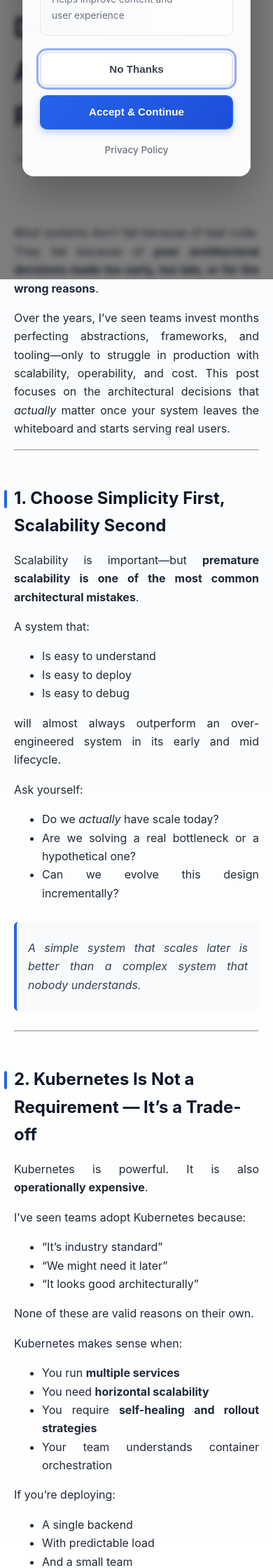
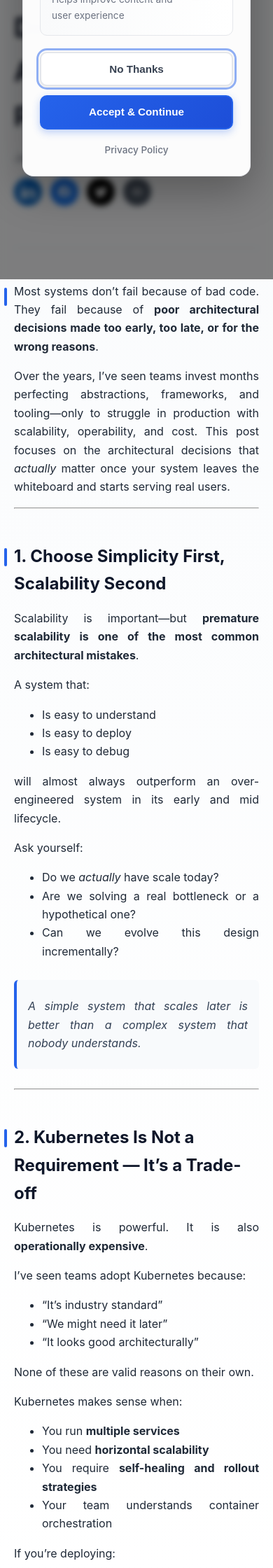
Before and after one commit to aloknecessary/aloknecessary.github.io, a Jekyll site: the page built from _blogs/2026-01-30-architecture-decisions.md, in a window 390 px wide. Shown: the part 501-2741 px from the top of the page at 70% size. Built offline with Jekyll 4.4.1, drawn with Linux system fonts in a browser that asks for light colours.

Commit message:
feature: adding share option

```diff
--- a/_includes/head.html
+++ b/_includes/head.html
@@ -1,6 +1,17 @@
 <link rel="icon" type="image/png" sizes="32x32" href="{{ '/assets/favicon/favicon-96x96.png' | relative_url }}">
 <link rel="icon" type="image/png" sizes="16x16" href="{{ '/assets/favicon/favicon-192x192.png' | relative_url }}">
 <link rel="shortcut icon" href="{{ '/assets/favicon/favicon.ico' | relative_url }}">
+
+<meta property="og:title" content="{{ page.title }}">
+<meta property="og:description" content="{{ page.excerpt | strip_html | strip_newlines }}">
+<meta property="og:url" content="{{ page.url | absolute_url }}">
+<meta property="og:type" content="article">
+
+<meta name="twitter:card" content="summary_large_image">
+<meta name="twitter:title" content="{{ page.title }}">
+<meta name="twitter:description" content="{{ page.excerpt | strip_html | strip_newlines }}">
+
+
 <link rel="alternate" type="application/atom+xml"
       title="Aloknecessary – Blog Feed"
       href="{{ '/feed.xml' | relative_url }}">
--- /dev/null
+++ b/_includes/share.html
@@ -0,0 +1,184 @@
+<div class="share-bar">
+  <!-- Native Share (Mobile Only) -->
+  <button id="nativeShare" class="share-icon mobile-only" aria-label="Share">
+    <svg viewBox="0 0 24 24">
+      <path
+        fill="currentColor"
+        d="M18 16.08c-.76 0-1.44.3-1.96.77L8.91 12.7a2.48 2.48 0 000-1.39l7-4.11A2.5 2.5 0 1015.5 5c0 .23.03.45.08.66l-7 4.11a2.5 2.5 0 100 4.46l7.05 4.14c-.05.2-.08.41-.08.63a2.5 2.5 0 102.5-2.5z"
+      />
+    </svg>
+  </button>
+
+  <!-- LinkedIn -->
+  <a
+    class="share-icon"
+    href="https://www.linkedin.com/sharing/share-offsite/?url={{ page.url | absolute_url | uri_escape }}"
+    target="_blank"
+    rel="noopener noreferrer"
+    aria-label="Share on LinkedIn"
+  >
+    <svg viewBox="0 0 24 24">
+      <path
+        fill="currentColor"
+        d="M4.98 3.5C4.98 4.88 3.87 6 2.5 6S0 4.88 0 3.5 1.11 1 2.5 1 4.98 2.12 4.98 3.5zM0 8h5v16H0V8zm7.5 0h4.8v2.2h.07c.67-1.27 2.3-2.6 4.73-2.6C22 7.6 24 10 24 14v10h-5v-9c0-2.1-.04-4.8-2.93-4.8-2.94 0-3.39 2.3-3.39 4.6V24h-5V8z"
+      />
+    </svg>
+  </a>
+
+  <!-- Facebook -->
+  <a
+    class="share-icon"
+    href="https://www.facebook.com/sharer/sharer.php?u={{ page.url | absolute_url | uri_escape }}"
+    target="_blank"
+    rel="noopener noreferrer"
+    aria-label="Share on Facebook"
+  >
+    <svg viewBox="0 0 24 24">
+      <path
+        fill="currentColor"
+        d="M22 12a10 10 0 10-11.5 9.9v-7H8v-3h2.5V9.5C10.5 7 12 5.5 14.7 5.5c1.3 0 2.7.2 2.7.2v3H16c-1.5 0-2 .9-2 1.9V12H18l-.5 3H14v7A10 10 0 0022 12z"
+      />
+    </svg>
+  </a>
+
+  <!-- X -->
+  <a
+    class="share-icon"
+    href="https://twitter.com/intent/tweet?url={{ page.url | absolute_url | uri_escape }}&text={{ page.title | uri_escape }}"
+    target="_blank"
+    rel="noopener noreferrer"
+    aria-label="Share on X"
+  >
+    <svg viewBox="0 0 24 24">
+      <path
+        fill="currentColor"
+        d="M22.46 6c-.77.35-1.6.58-2.46.69a4.3 4.3 0 001.88-2.37 8.59 8.59 0 01-2.73 1.04 4.28 4.28 0 00-7.3 3.9A12.13 12.13 0 013 4.8a4.28 4.28 0 001.32 5.7A4.26 4.26 0 012.8 10v.05a4.28 4.28 0 003.43 4.2c-.4.1-.82.15-1.25.06a4.29 4.29 0 004 3 8.6 8.6 0 01-5.33 1.84A8.73 8.73 0 012 19.54 12.14 12.14 0 008.29 21c7.55 0 11.68-6.25 11.68-11.67 0-.18 0-.35-.01-.53A8.3 8.3 0 0022.46 6z"
+      />
+    </svg>
+  </a>
+
+  <!-- Copy Link -->
+  <button id="copyLink" class="share-icon" aria-label="Copy link">
+    <svg viewBox="0 0 24 24">
+      <path
+        fill="currentColor"
+        d="M3.9 12a5 5 0 015-5h3v2h-3a3 3 0 000 6h3v2h-3a5 5 0 01-5-5zm7-1h2v2h-2v-2zm4.2-4h-3v2h3a3 3 0 010 6h-3v2h3a5 5 0 000-10z"
+      />
+    </svg>
+  </button>
+</div>
+
+<style>
+  .share-bar {
+    display: flex;
+    align-items: center;
+    gap: 14px;
+    margin-top: 14px;
+    margin-bottom: 24px;
+    padding-bottom: 16px;
+    /* border-bottom: 1px solid #e5e7eb;  */
+    flex-wrap: wrap;
+    justify-content: flex-end;
+  }
+
+  @media (max-width: 768px) {
+    .share-bar {
+      justify-content: flex-start;
+      gap: 12px;
+    }
+  }
+
+  .share-icon {
+    width: 40px;
+    height: 40px;
+    display: flex;
+    align-items: center;
+    justify-content: center;
+    border-radius: 50%;
+    border: none;
+    cursor: pointer;
+    transition: all 0.25s ease;
+    color: #fff;
+  }
+
+  .share-icon svg {
+    width: 20px;
+    height: 20px;
+  }
+
+  .share-icon:hover {
+    color: #000;
+    background: rgba(0, 0, 0, 0.08);
+  }
+
+  .share-icon.copied {
+    color: #16a34a;
+  }
+
+  /* Native Share */
+  #nativeShare {
+    background: #111827; /* neutral dark */
+  }
+
+  /* LinkedIn */
+  .share-bar a[aria-label="Share on LinkedIn"] {
+    background: #0a66c2;
+  }
+
+  /* Facebook */
+  .share-bar a[aria-label="Share on Facebook"] {
+    background: #1877f2;
+  }
+
+  /* X */
+  .share-bar a[aria-label="Share on X"] {
+    background: #000000;
+  }
+
+  /* Copy Link */
+  #copyLink {
+    background: #4b5563;
+  }
+
+  .share-icon:hover {
+    transform: translateY(-3px);
+    box-shadow: 0 8px 20px rgba(0, 0, 0, 0.18);
+  }
+
+  .share-icon.copied {
+    background: #16a34a !important;
+  }
+
+  .share-icon:active {
+    transform: scale(0.95);
+  }
+</style>
+
+<script>
+  (function () {
+    const nativeBtn = document.getElementById("nativeShare");
+    const copyBtn = document.getElementById("copyLink");
+
+    // Hide native share on desktop
+    if (window.innerWidth > 768 || !navigator.share) {
+      nativeBtn.style.display = "none";
+    }
+
+    nativeBtn?.addEventListener("click", async () => {
+      try {
+        await navigator.share({
+          title: document.title,
+          url: window.location.href,
+        });
+      } catch (_) {}
+    });
+
+    copyBtn?.addEventListener("click", async () => {
+      try {
+        await navigator.clipboard.writeText(window.location.href);
+        copyBtn.classList.add("copied");
+        setTimeout(() => copyBtn.classList.remove("copied"), 1500);
+      } catch (_) {}
+    });
+  })();
+</script>
--- a/_layouts/blog.html
+++ b/_layouts/blog.html
@@ -20,8 +20,10 @@
       divided_by: 200 | plus: 1 }} min read
     </p>
     {% endif %}
+    {% include share.html %}
   </header>
-  <h3 class="description">{{ page.description }}</h3>
+  <h2 class="description">{{ page.description }}</h2>
+
   <div class="post-content">{{ content }}</div>
 
   {% if page.tags %}
--- a/assets/css/main.css
+++ b/assets/css/main.css
@@ -110,7 +110,7 @@
 .meta {
   color: #6b7280;
   font-size: 0.95rem;
-  margin-bottom: 32px;
+  /* margin-bottom: 28px; */
 }
 .post-tags {
   margin-top: 1.5rem;
```
